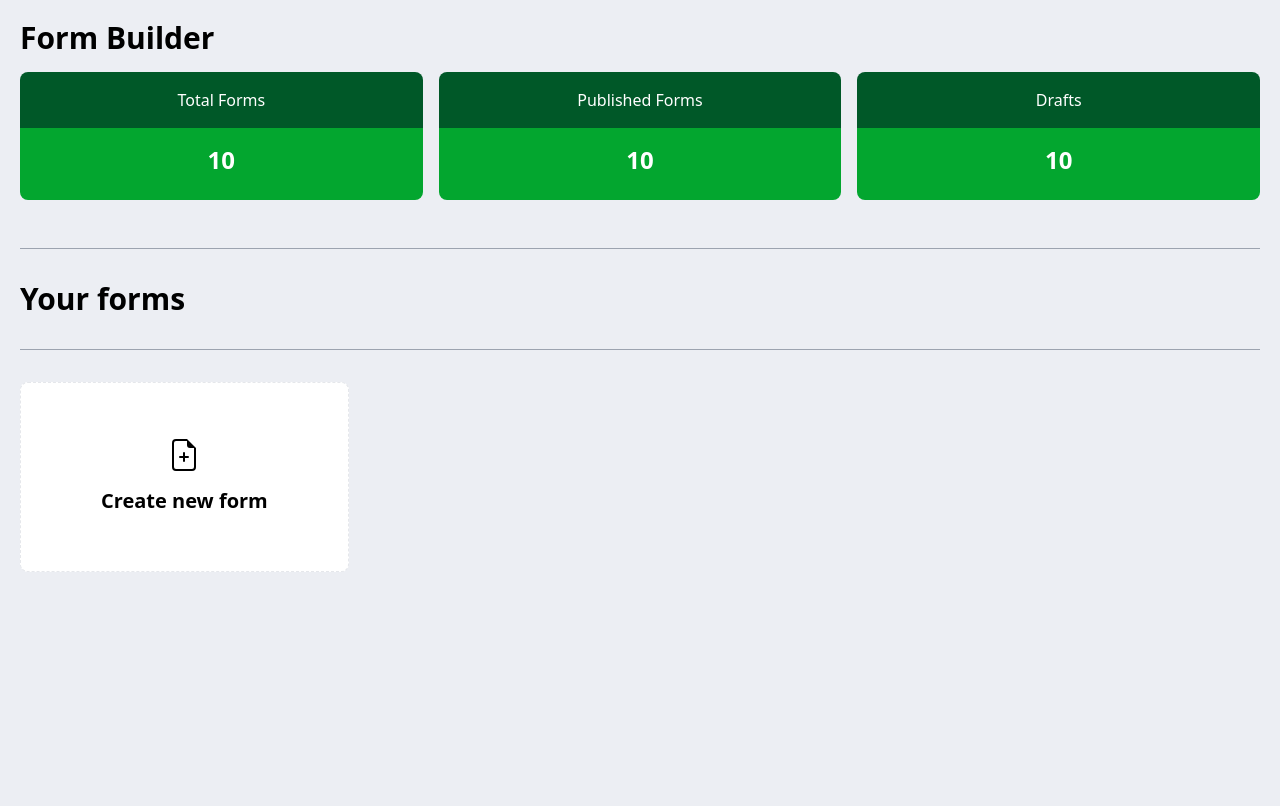
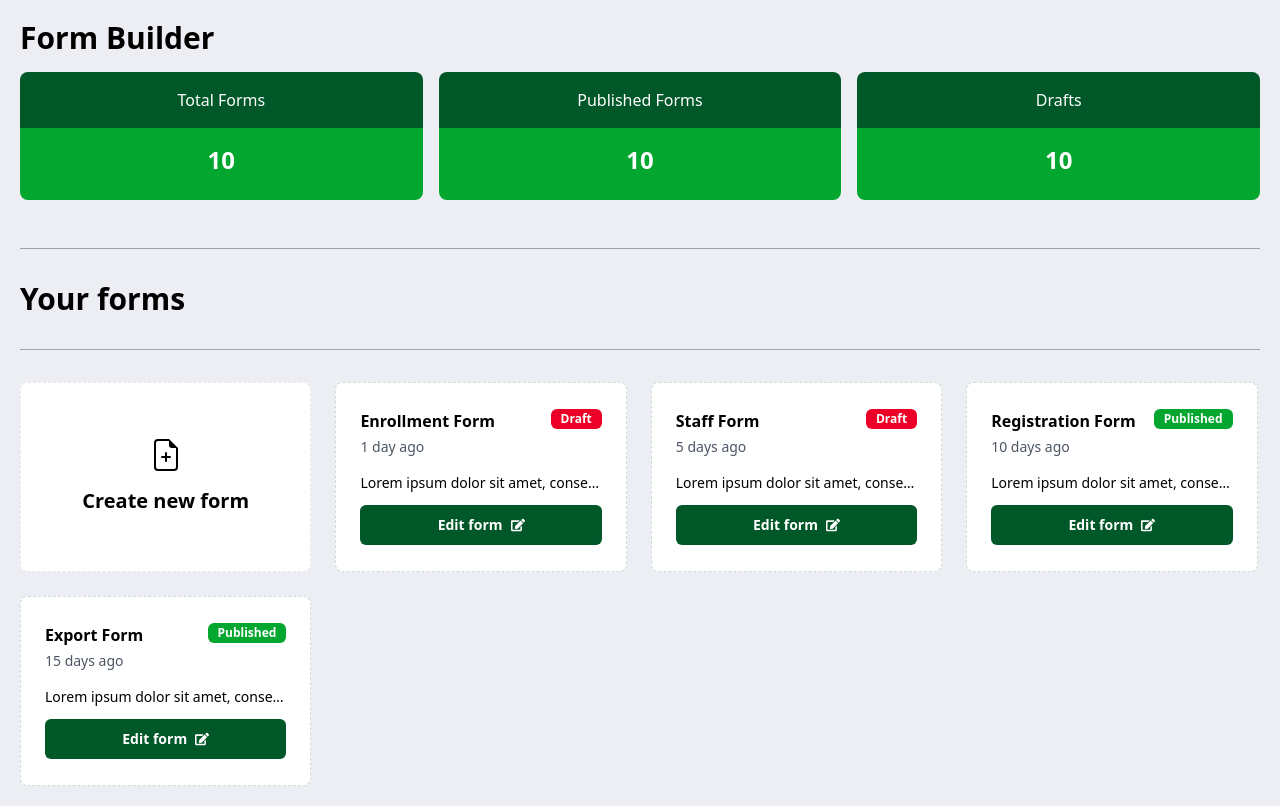
Before and after one commit to Kingjohneycodey/form-builder, a React (Vite) app: page / in a window 1280 px wide. Built offline with nearby package versions, Linux system fonts and the light colour scheme.

Commit message:
added form card component

```diff
--- /dev/null
+++ b/src/components/FormCard.tsx
@@ -0,0 +1,43 @@
+import { FaEdit } from "react-icons/fa";
+import { Button } from "./ButtonComponent";
+
+const FormCard = ({
+  formName,
+  formStatus,
+  dateCreated,
+  formDescription,
+}: {
+  formName: string;
+  formStatus: string;
+  dateCreated: string;
+  formDescription: string;
+}) => {
+  return (
+    <div className="w-[23.5%] bg-white px-6 border border-dark-green/20 h-[190px] items-center justify-center flex flex-col border-dashed gap-4 rounded-lg">
+      <div className="flex items-start justify-between w-full">
+        <div className="flex flex-col space-y-1">
+          <b className="text-base">{formName}</b>
+          <span className="text-sm text-gray-600">{dateCreated}</span>
+        </div>
+        <div
+          className={`flex items-center justify-center w-max px-2.5 py-0.5 text-xs text-white font-semibold rounded-md ${
+            formStatus.toLowerCase() === "draft"
+              ? "bg-color-bright-red"
+              : "bg-light-green"
+          }`}
+        >
+          {formStatus}
+        </div>
+      </div>
+      <div className="flex flex-col w-full space-y-3">
+        <p className="text-sm truncate">{formDescription}</p>
+        <Button type="submit" className="w-full gap-2 font-semibold font-base">
+          Edit form
+          <FaEdit className="font-lg" />
+        </Button>
+      </div>
+    </div>
+  );
+};
+
+export default FormCard;
--- a/src/pages/FormBuilder/FormBuilderDashboard.tsx
+++ b/src/pages/FormBuilder/FormBuilderDashboard.tsx
@@ -21,6 +21,7 @@ import {
 import { Input } from "../../components/InputComponent";
 import { Button } from "../../components/ButtonComponent";
 import { Textarea } from "../../components/TextAreaComponent";
+import FormCard from "../../components/FormCard";
 
 const FormBuilderDashboard = () => {
   const formSchema = z.object({
@@ -50,28 +51,28 @@ const FormBuilderDashboard = () => {
         <h1 className="mb-4 text-3xl font-bold">Form Builder</h1>
         <div className="grid grid-cols-1 gap-4 md:grid-cols-3">
           <div>
-            <div className="bg-[#005828] rounded-tl-lg rounded-tr-lg p-4 text-white text-center">
+            <div className="p-4 text-center text-white rounded-tl-lg rounded-tr-lg bg-dark-green">
               <p className="text-base">Total Forms</p>
             </div>
-            <div className="bg-[#03a62f] rounded-bl-lg rounded-br-lg p-4 text-white text-center">
+            <div className="p-4 text-center text-white rounded-bl-lg rounded-br-lg bg-light-green">
               <h2 className="mb-2 text-2xl font-bold">10</h2>
             </div>
           </div>
 
           <div>
-            <div className="bg-[#005828] rounded-tl-lg rounded-tr-lg p-4 text-white text-center">
+            <div className="p-4 text-center text-white rounded-tl-lg rounded-tr-lg bg-dark-green">
               <p className="text-base">Published Forms</p>
             </div>
-            <div className="bg-[#03a62f] rounded-bl-lg rounded-br-lg p-4 text-white text-center">
+            <div className="p-4 text-center text-white rounded-bl-lg rounded-br-lg bg-light-green">
               <h2 className="mb-2 text-2xl font-bold">10</h2>
             </div>
           </div>
 
           <div>
-            <div className="bg-[#005828] rounded-tl-lg rounded-tr-lg p-4 text-white text-center">
+            <div className="p-4 text-center text-white rounded-tl-lg rounded-tr-lg bg-dark-green">
               <p className="text-base">Drafts</p>
             </div>
-            <div className="bg-[#03a62f] rounded-bl-lg rounded-br-lg p-4 text-white text-center">
+            <div className="p-4 text-center text-white rounded-bl-lg rounded-br-lg bg-light-green">
               <h2 className="mb-2 text-2xl font-bold">10</h2>
             </div>
           </div>
@@ -85,21 +86,20 @@ const FormBuilderDashboard = () => {
 
         <div className="my-8 border-t border-gray-400"></div>
 
+        <div className="flex flex-wrap items-center justify-start gap-6">
           <Dialog>
-          <DialogTrigger>
-            <button className="bg-white px-20 group border border-primary/20 h-[190px] items-center justify-center flex flex-col hover:border-primary hover:cursor-pointer border-dashed gap-4 rounded-lg">
+            <DialogTrigger className="w-[23.5%] bg-white px-6 group border border-primary/20 h-[190px] items-center justify-center flex flex-col hover:border-primary hover:cursor-pointer border-dashed gap-4 rounded-lg">
               <BsFileEarmarkPlus className="w-8 h-8 text-muted-foreground group-hover:text-primary" />
               <p className="text-xl font-bold text-muted-foreground group-hover:text-primary">
                 Create new form
               </p>
-            </button>
             </DialogTrigger>
             <DialogContent className="bg-white">
               <DialogHeader className="gap-0">
                 <DialogTitle className="text-xl font-bold">
                   Create Form
                 </DialogTitle>
-              <DialogDescription className="text-base text-gray-600 font-base">
+                <DialogDescription className="text-gray-600">
                   Create a new form to start collecting responses
                 </DialogDescription>
               </DialogHeader>
@@ -117,7 +117,7 @@ const FormBuilderDashboard = () => {
                         <FormControl>
                           <Input placeholder="Enter the form name" {...field} />
                         </FormControl>
-                      <FormMessage className="text-color-dark-red" />
+                        <FormMessage className="text-color-bright-red" />
                       </FormItem>
                     )}
                   />
@@ -135,7 +135,7 @@ const FormBuilderDashboard = () => {
                             {...field}
                           />
                         </FormControl>
-                      <FormMessage className="text-color-dark-red" />
+                        <FormMessage className="text-color-bright-red" />
                       </FormItem>
                     )}
                   />
@@ -146,6 +146,47 @@ const FormBuilderDashboard = () => {
               </Form>
             </DialogContent>
           </Dialog>
+          <FormCard
+            formName={"Enrollment Form"}
+            formStatus={"Draft"}
+            dateCreated={"1 day ago"}
+            formDescription={`
+              Lorem ipsum dolor sit amet, consectetur adipiscing elit, sed do
+              eiusmod tempor incididunt ut labore et dolore magna aliqua. Ut enim ad
+              minim veniam, quis nostrud exercitation ullamco laboris nisi ut
+              aliquip ex ea commodo consequat.`}
+          />
+          <FormCard
+            formName={"Staff Form"}
+            formStatus={"Draft"}
+            dateCreated={"5 days ago"}
+            formDescription={`
+                Lorem ipsum dolor sit amet, consectetur adipiscing elit, sed do
+                eiusmod tempor incididunt ut labore et dolore magna aliqua. Ut enim ad
+                minim veniam, quis nostrud exercitation ullamco laboris nisi ut
+                aliquip ex ea commodo consequat.`}
+          />
+          <FormCard
+            formName={"Registration Form"}
+            formStatus={"Published"}
+            dateCreated={"10 days ago"}
+            formDescription={`
+              Lorem ipsum dolor sit amet, consectetur adipiscing elit, sed do
+              eiusmod tempor incididunt ut labore et dolore magna aliqua. Ut enim ad
+              minim veniam, quis nostrud exercitation ullamco laboris nisi ut
+              aliquip ex ea commodo consequat.`}
+          />
+          <FormCard
+            formName={"Export Form"}
+            formStatus={"Published"}
+            dateCreated={"15 days ago"}
+            formDescription={`
+              Lorem ipsum dolor sit amet, consectetur adipiscing elit, sed do
+              eiusmod tempor incididunt ut labore et dolore magna aliqua. Ut enim ad
+              minim veniam, quis nostrud exercitation ullamco laboris nisi ut
+              aliquip ex ea commodo consequat.`}
+          />
+        </div>
       </div>
     </div>
   );
--- a/tailwind.config.js
+++ b/tailwind.config.js
@@ -7,6 +7,8 @@ export default {
         "dark-green": "#005828",
         "light-green": "#03A62F",
         "color-dark-red": "#D6236A",
+        "oxblood": "#7F1D1D",
+        "color-bright-red": "#ED0027",
       },
       borderColor: (theme) => ({
         ...theme("colors"),
```
Lines whose indentation alone changed are shown as unchanged.
